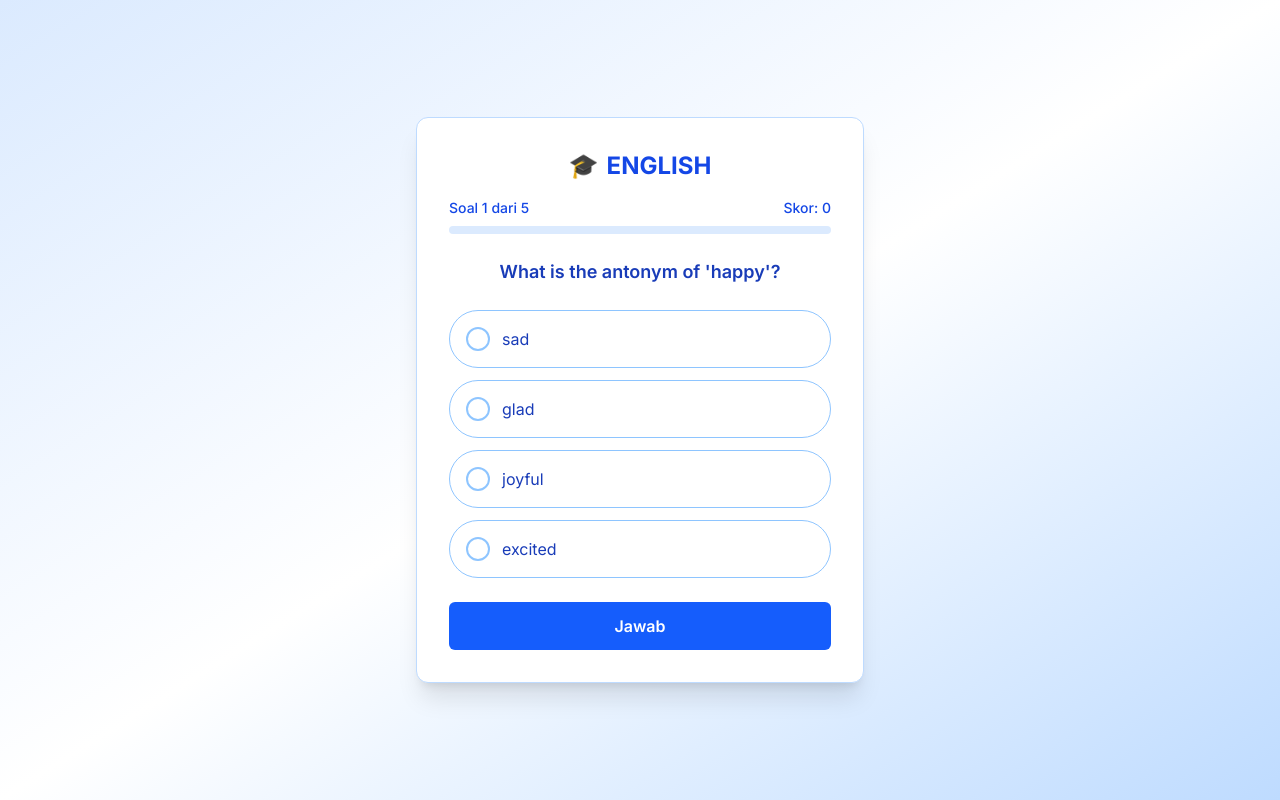
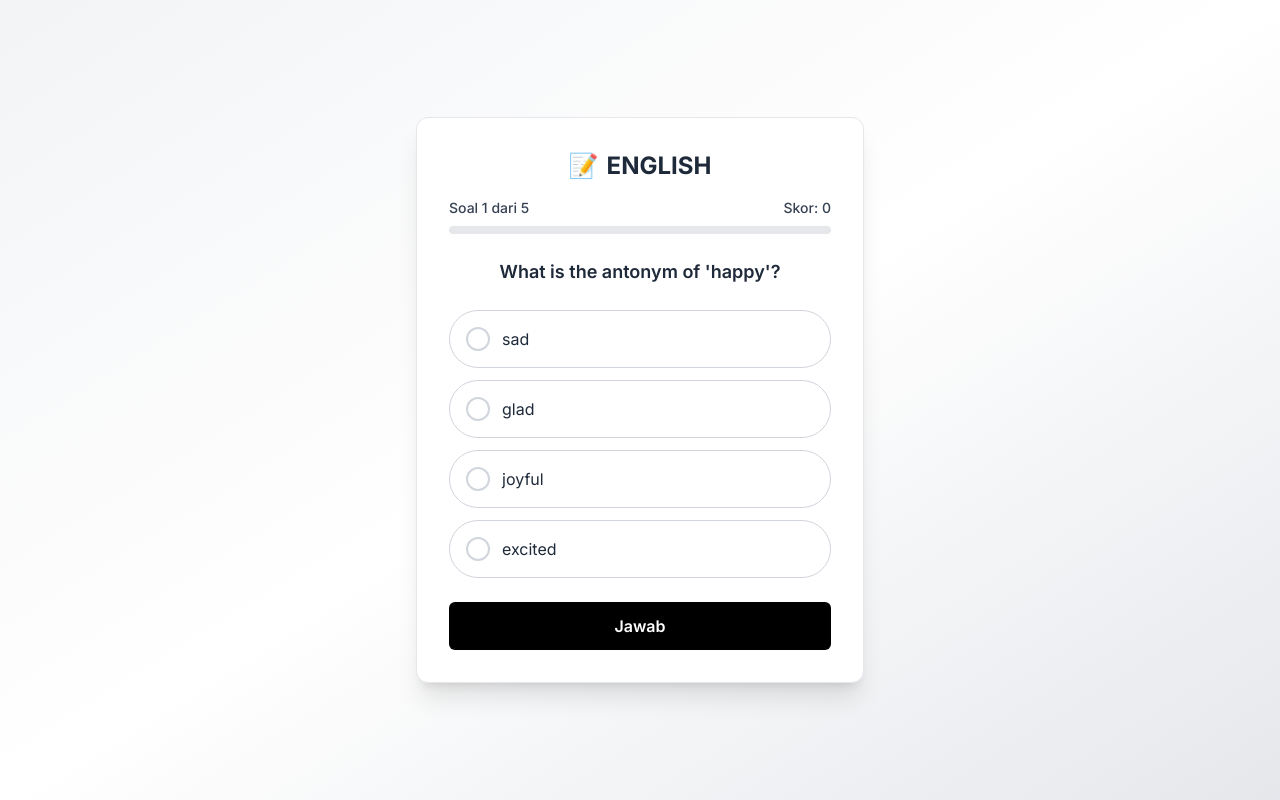
Before and after one commit to serviaa/eduqz.sarasa, a Next.js app: page /english in a window 1280 px wide. Built offline with nearby package versions, Linux system fonts and the light colour scheme.

Commit message:
update kuis

```diff
--- a/app/components/QuizPage.jsx
+++ b/app/components/QuizPage.jsx
@@ -45,18 +45,15 @@ export default function QuizPage({ questions, category }) {
     }
   };
 
-  // Format waktu ke MM:SS
   const formatTime = (sec) => {
     const m = Math.floor(sec / 60);
     const s = sec % 60;
     return `${m < 10 ? '0' : ''}${m}:${s < 10 ? '0' : ''}${s}`;
   };
 
-  // Progress bar
   const progressPercent = Math.round(((currentQuestion + (showScore ? 1 : 0)) / questions.length) * 100);
   const scorePercent = Math.round((score / questions.length) * 100);
 
-  // Fungsi untuk reload kuis (reset state)
   const ulangiKuis = () => {
     setCurrentQuestion(0);
     setScore(0);
@@ -70,70 +67,72 @@ export default function QuizPage({ questions, category }) {
   };
 
   return (
-    <div className="min-h-screen bg-gradient-to-br from-blue-100 via-white to-blue-200 flex items-center justify-center p-6">
-      <div className="bg-white rounded-xl shadow-xl p-8 max-w-md w-full border border-blue-200">
-        {/* Judul Kuis */}
-        <h1 className="text-2xl font-bold text-blue-700 mb-4 text-center flex justify-center items-center gap-2">
-          <span className="text-2xl">🎓</span> {category.replace('-', ' ').toUpperCase()}
+    <div className="min-h-screen bg-gradient-to-br from-gray-100 via-white to-gray-200 flex items-center justify-center p-6">
+      <div className="bg-white rounded-xl shadow-xl p-8 max-w-md w-full border border-gray-200">
+        {/* Judul */}
+        <h1 className="text-2xl font-bold text-gray-800 mb-4 text-center flex justify-center items-center gap-2">
+          <span className="text-2xl">📝</span> {category.replace('-', ' ').toUpperCase()}
         </h1>
 
-        {/* Progress bar & skor */}
-        <div className="flex justify-between mb-2 text-sm text-blue-700 font-medium">
+        {/* Info Soal dan Skor */}
+        <div className="flex justify-between mb-2 text-sm text-gray-700 font-medium">
           <div>
             Soal {showScore ? questions.length : currentQuestion + 1} dari {questions.length}
           </div>
           <div>Skor: {score}</div>
         </div>
-        <div className="w-full h-2 bg-blue-100 rounded-full overflow-hidden mb-6">
+
+        {/* Progress */}
+        <div className="w-full h-2 bg-gray-200 rounded-full overflow-hidden mb-6">
           <div
-            className="h-2 bg-gradient-to-r from-blue-500 to-blue-700 rounded-full transition-all duration-500"
+            className="h-2 bg-gray-700 rounded-full transition-all duration-500"
             style={{ width: `${progressPercent}%` }}
           />
         </div>
 
-        {/* Tampilkan hasil akhir */}
+        {/* Hasil akhir */}
         {showScore ? (
           <div className="text-center">
-            <p className="text-blue-700 font-semibold text-lg mb-4 flex justify-center items-center gap-2">
+            <p className="text-gray-800 font-semibold text-lg mb-4 flex justify-center items-center gap-2">
               Kuis Selesai! <span>🎉</span>
             </p>
-            <div className="bg-blue-50 rounded-md py-6 mb-6">
-              <p className="text-3xl font-bold text-blue-700">{score}/{questions.length}</p>
-              <p className="text-blue-600">Skor Anda: {scorePercent}%</p>
+            <div className="bg-gray-100 rounded-md py-6 mb-6">
+              <p className="text-3xl font-bold text-gray-800">{score}/{questions.length}</p>
+              <p className="text-gray-600">Skor Anda: {scorePercent}%</p>
             </div>
-            <p className="mb-6 text-blue-700 font-semibold">
+            <p className="mb-6 text-gray-700 font-semibold">
               Waktu pengerjaan: <span className="font-bold">{formatTime(elapsed)}</span>
             </p>
             <button
               onClick={ulangiKuis}
-              className="bg-blue-600 text-white rounded-md py-3 px-6 mb-3 w-full hover:bg-blue-700 transition"
+              className="bg-black text-white rounded-md py-3 px-6 mb-3 w-full hover:bg-gray-800 transition"
             >
               Ulangi Kuis
             </button>
             <Link
               href="/"
-              className="bg-gray-600 text-white rounded-md py-3 px-6 w-full block hover:bg-gray-700 transition"
+              className="bg-gray-700 text-white rounded-md py-3 px-6 w-full block hover:bg-gray-800 transition text-center"
             >
               Kembali ke Home
             </Link>
           </div>
         ) : (
           <>
-            {/* Soal dan pilihan jawaban */}
-            <div className="mb-6 text-center text-blue-800 font-semibold text-lg">
+            {/* Soal */}
+            <div className="mb-6 text-center text-gray-800 font-semibold text-lg">
               {questions[currentQuestion].question}
             </div>
             <div key={currentQuestion} className="space-y-3 mb-6">
-              {questions[currentQuestion].options.map((opt, idx) => (
+              {questions[currentQuestion].options.map((opt) => (
                 <label
                   key={opt}
                   className={`flex items-center gap-3 p-4 border rounded-full cursor-pointer transition-all
-                    ${selectedAnswer === opt ? 'bg-blue-100 border-blue-500 scale-105' : 'border-blue-300'}
-                    hover:bg-blue-50 hover:border-blue-400`}
+                    ${selectedAnswer === opt ? 'bg-gray-100 border-gray-500 scale-105' : 'border-gray-300'}
+                    hover:bg-gray-50 hover:border-gray-400`}
                 >
                   <span
                     className={`w-6 h-6 flex items-center justify-center rounded-full border-2
-                      ${selectedAnswer === opt ? 'border-blue-600 bg-blue-500' : 'border-blue-300 bg-white'}
+                      ${selectedAnswer === opt ? 'border-black bg-black' : 'border-gray-300 bg-white'}
                       transition-all`}
                   >
                     {selectedAnswer === opt && (
@@ -148,11 +147,12 @@ export default function QuizPage({ questions, category }) {
                     onChange={() => setSelectedAnswer(opt)}
                     className="sr-only"
                   />
-                  <span className="text-blue-800">{opt}</span>
+                  <span className="text-gray-800">{opt}</span>
                 </label>
               ))}
             </div>
-            {/* Tombol dan penjelasan jawaban */}
+
+            {/* Tombol dan Penjelasan */}
             {showExplanation ? (
               <div className="text-center">
                 <p
@@ -164,10 +164,10 @@ export default function QuizPage({ questions, category }) {
                 >
                   {selectedAnswer === questions[currentQuestion].correct ? 'Benar!' : 'Salah'}
                 </p>
-                <p className="mb-6 text-blue-700">{questions[currentQuestion].explanation}</p>
+                <p className="mb-6 text-gray-700">{questions[currentQuestion].explanation}</p>
                 <button
                   onClick={handleNext}
-                  className="bg-blue-600 text-white py-3 px-6 rounded-md hover:bg-blue-700 transition"
+                  className="bg-black text-white py-3 px-6 rounded-md hover:bg-gray-800 transition"
                 >
                   {currentQuestion + 1 === questions.length ? 'Lihat Skor' : 'Soal Selanjutnya'}
                 </button>
@@ -175,7 +175,7 @@ export default function QuizPage({ questions, category }) {
             ) : (
               <button
                 onClick={handleAnswer}
-                className="bg-blue-600 text-white py-3 px-6 rounded-md w-full hover:bg-blue-700 transition font-semibold"
+                className="bg-black text-white py-3 px-6 rounded-md w-full hover:bg-gray-800 transition font-semibold"
               >
                 Jawab
               </button>
--- a/app/page.js
+++ b/app/page.js
@@ -19,7 +19,7 @@ export default function HomePage() {
           transition={{ duration: 0.7 }}
           className="text-4xl md:text-5xl font-bold text-neutral-800 mb-6 flex items-center justify-center gap-2"
         >
-          eduqz.sarasa <span className="text-5xl">🎓</span>
+          sarasa learn <span className="text-5xl">✨</span>
         </motion.h1>
 
         {/* QUOTE TANPA TANDA PETIK */}
```
